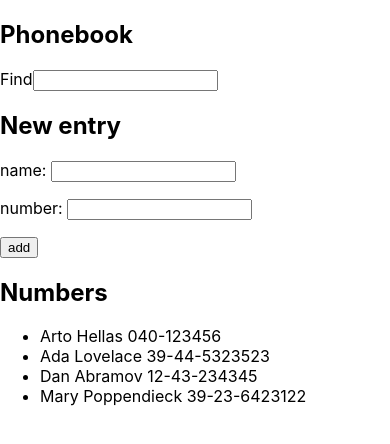
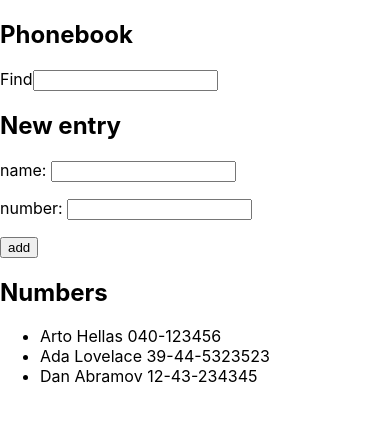
Before and after one commit to Louis-Huynh/Lookup-Frontend, a React (Create React App) app in the folder part2/phonebook/: page / in a window 390 px wide. Shown: the top 444 px of the page. Built offline with nearby package versions, Linux system fonts and the light colour scheme; data requests are answered from the project's data file; the HTML template or start-up script is replaced by a standard one.

Commit message:
ex 2.15: phonebook step 7

```diff
--- a/part2/phonebook/db.json
+++ b/part2/phonebook/db.json
@@ -1,8 +1,19 @@
 {
   "persons": [
-    { "name": "Arto Hellas", "number": "040-123456" },
-    { "name": "Ada Lovelace", "number": "39-44-5323523" },
-    { "name": "Dan Abramov", "number": "12-43-234345" },
-    { "name": "Mary Poppendieck", "number": "39-23-6423122" }
+    {
+      "name": "Arto Hellas",
+      "number": "040-123456",
+      "id": 1
+    },
+    {
+      "name": "Ada Lovelace",
+      "number": "39-44-5323523",
+      "id": 2
+    },
+    {
+      "name": "Dan Abramov",
+      "number": "12-43-234345",
+      "id": 3
+    }
   ]
 }
--- a/part2/phonebook/src/App.js
+++ b/part2/phonebook/src/App.js
@@ -5,26 +5,6 @@ import Search from "./components/Search";
 import axios from "axios";
 
 const App = () => {
-  const [gronker, setGronker] = useState([]);
-
-  // const hook = () => {
-  //   console.log("doing something");
-  //   axios.get("http://localhost:3001/notes").then((response) => {
-  //     console.log("promise fulfilled");
-  //     setGronker(response.data);
-  //   });
-  // };
-
-  // useEffect(hook, []);
-
-  // console.log("render", gronker.length, "notes");
-  // const promise = axios.get("http://localhost:3001/notes");
-  // console.log("chikey breeky", promise);
-
-  axios.get("http://localhost:3001/persons").then((response) => {
-    let data = response.data;
-    console.log("hello from the other side:", data);
-  });
   useEffect(() => {
     console.log("effect");
 
@@ -55,7 +35,15 @@ const App = () => {
       setNewName("");
       setNewNumber("");
     } else {
-      setPersons(persons.concat({ name: newName, number: newNumber }));
+      const newEntry = { name: newName, number: newNumber };
+
+      axios
+        .post("http://localhost:3001/persons/", newEntry)
+        .then((response) => {
+          console.log("jeerpers", response);
+          setPersons(persons.concat(response.data));
+        })
+        .catch((error) => console.log("error: ", error));
     }
   };
 
@@ -82,18 +70,15 @@ const App = () => {
 
   const displayFiltered = entriesShow.map((entry) => {
     return (
-      <li key={entry.name}>
+      <li key={entry.id}>
         {entry.name} {entry.number}
       </li>
     );
   });
 
-  console.log("filter search", filterSearch);
-
   return (
     <div>
       <h2>Phonebook</h2>
-      {/* <button onClick={() => setGronker(gronker + 1)}>clicker</button> */}
       <Search handleSearch={handleSearch} />
 
       <h2>New entry</h2>
@@ -106,6 +91,7 @@ const App = () => {
       />
 
       <h2>Numbers</h2>
+      {}
       <Display displayFiltered={displayFiltered} />
     </div>
   );
```
